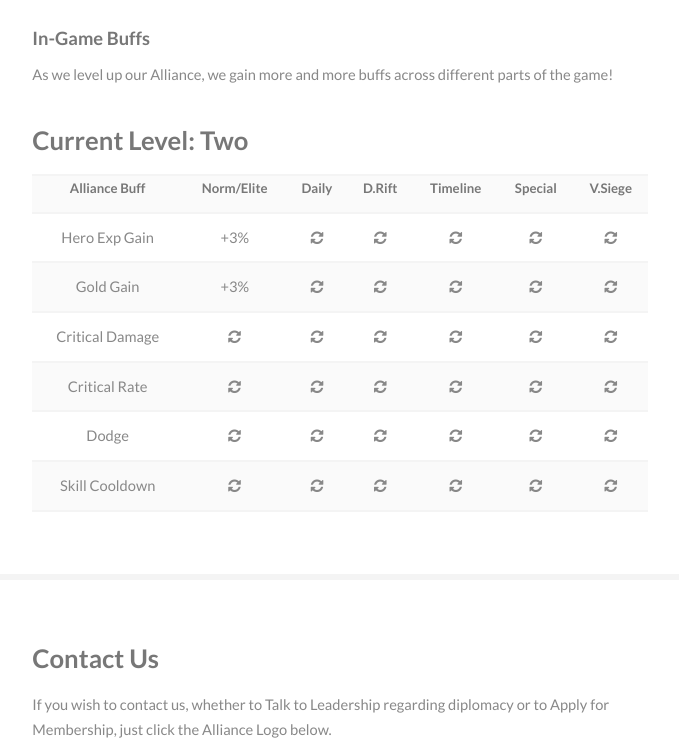
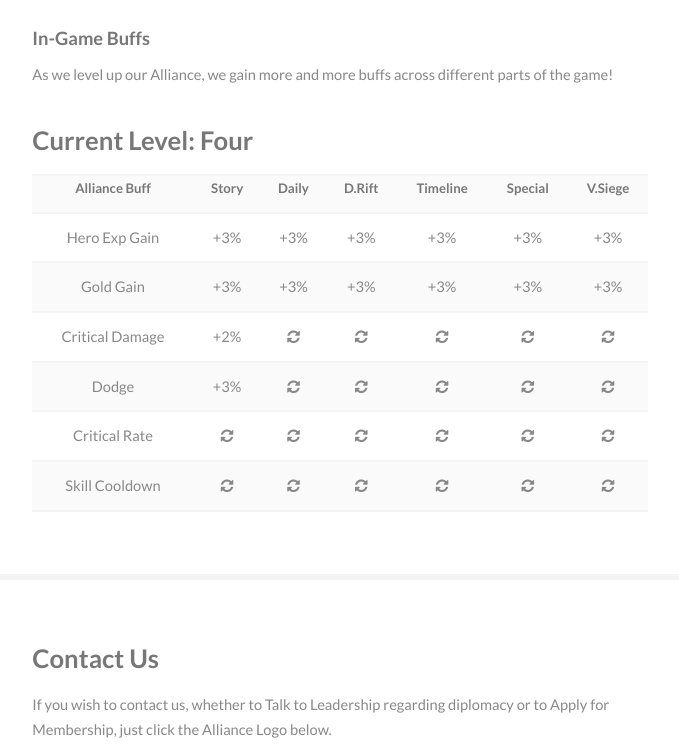
Before and after one commit to GaiusCoffee/hydra, a plain HTML site: page index.html in a window 1280 px wide. Shown: the part 1900-2654 px from the top of the page, without its empty margins (153-832 px from the left). Drawn offline with Linux system fonts and the light colour scheme.

Commit message:
Update Alliance level and buffs.

```diff
--- a/index.html
+++ b/index.html
@@ -113,12 +113,12 @@ Free for personal and commercial use under the CCA 3.0 license (html5up.net/lice
                 <div>
                   <h4>In-Game Buffs</h4>
                   <p>As we level up our Alliance, we gain more and more buffs across different parts of the game!</p>
-                  <h3>Current Level: <small>Two</small></h3>
+                  <h3>Current Level: <small>Four</small></h3>
                 </div>
                 <table>
                   <tr>
                     <th>Alliance Buff</th>
-                    <th>Norm/Elite</th>
+                    <th>Story</th>
                     <th>Daily</th>
                     <th>D.Rift</th>
                     <th>Timeline</th>
@@ -128,6 +128,24 @@ Free for personal and commercial use under the CCA 3.0 license (html5up.net/lice
                   <tr>
                     <td>Hero Exp Gain</td>
                     <td>+3%</td>
+                    <td>+3%</td>
+                    <td>+3%</td>
+                    <td>+3%</td>
+                    <td>+3%</td>
+                    <td>+3%</td>
+                  </tr>
+                  <tr>
+                    <td>Gold Gain</td>
+                    <td>+3%</td>
+                    <td>+3%</td>
+                    <td>+3%</td>
+                    <td>+3%</td>
+                    <td>+3%</td>
+                    <td>+3%</td>
+                  </tr>
+                  <tr>
+                    <td>Critical Damage</td>
+                    <td>+2%</td>
                     <td><i class="fa fa-refresh"></i></td>
                     <td><i class="fa fa-refresh"></i></td>
                     <td><i class="fa fa-refresh"></i></td>
@@ -135,7 +153,7 @@ Free for personal and commercial use under the CCA 3.0 license (html5up.net/lice
                     <td><i class="fa fa-refresh"></i></td>
                   </tr>
                   <tr>
-                    <td>Gold Gain</td>
+                    <td>Dodge</td>
                     <td>+3%</td>
                     <td><i class="fa fa-refresh"></i></td>
                     <td><i class="fa fa-refresh"></i></td>
@@ -144,25 +162,7 @@ Free for personal and commercial use under the CCA 3.0 license (html5up.net/lice
                     <td><i class="fa fa-refresh"></i></td>
                   </tr>
                   <tr>
-                    <td>Critical Damage</td>
-                    <td><i class="fa fa-refresh"></i></td>
-                    <td><i class="fa fa-refresh"></i></td>
-                    <td><i class="fa fa-refresh"></i></td>
-                    <td><i class="fa fa-refresh"></i></td>
-                    <td><i class="fa fa-refresh"></i></td>
-                    <td><i class="fa fa-refresh"></i></td>
-                  </tr>
-                  <tr>
                     <td>Critical Rate</td>
-                    <td><i class="fa fa-refresh"></i></td>
-                    <td><i class="fa fa-refresh"></i></td>
-                    <td><i class="fa fa-refresh"></i></td>
-                    <td><i class="fa fa-refresh"></i></td>
-                    <td><i class="fa fa-refresh"></i></td>
-                    <td><i class="fa fa-refresh"></i></td>
-                  </tr>
-                  <tr>
-                    <td>Dodge</td>
                     <td><i class="fa fa-refresh"></i></td>
                     <td><i class="fa fa-refresh"></i></td>
                     <td><i class="fa fa-refresh"></i></td>
```
